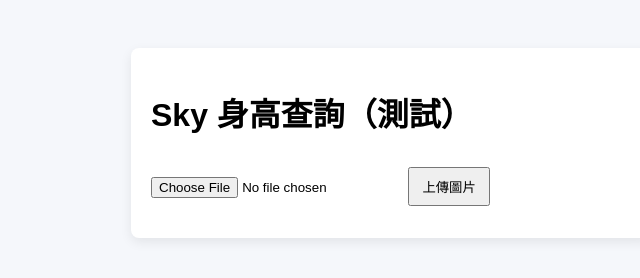
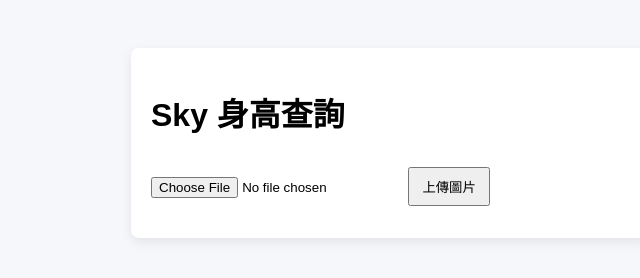
Before and after one commit to jiahe20180522-art/sky-height-checker, a plain HTML site: page frontend/index.html in a window 1280 px wide. Shown: the whole page, without its empty margins (249-889 px from the left). Drawn offline with Linux system fonts and the light colour scheme.

Commit message:
Update index.html

```diff
--- a/frontend/index.html
+++ b/frontend/index.html
@@ -2,12 +2,12 @@
 <html>
 <head>
   <meta charset="utf-8" />
-  <title>Sky 身高查詢（測試）</title>
+  <title>Sky 身高查詢</title>
   <link rel="stylesheet" href="style.css" />
 </head>
 <body>
   <div class="container">
-    <h1>Sky 身高查詢（測試）</h1>
+    <h1>Sky 身高查詢</h1>
     <input type="file" id="fileInput" accept="image/*" />
     <button id="uploadBtn">上傳圖片</button>
     <div id="result"></div>
```
